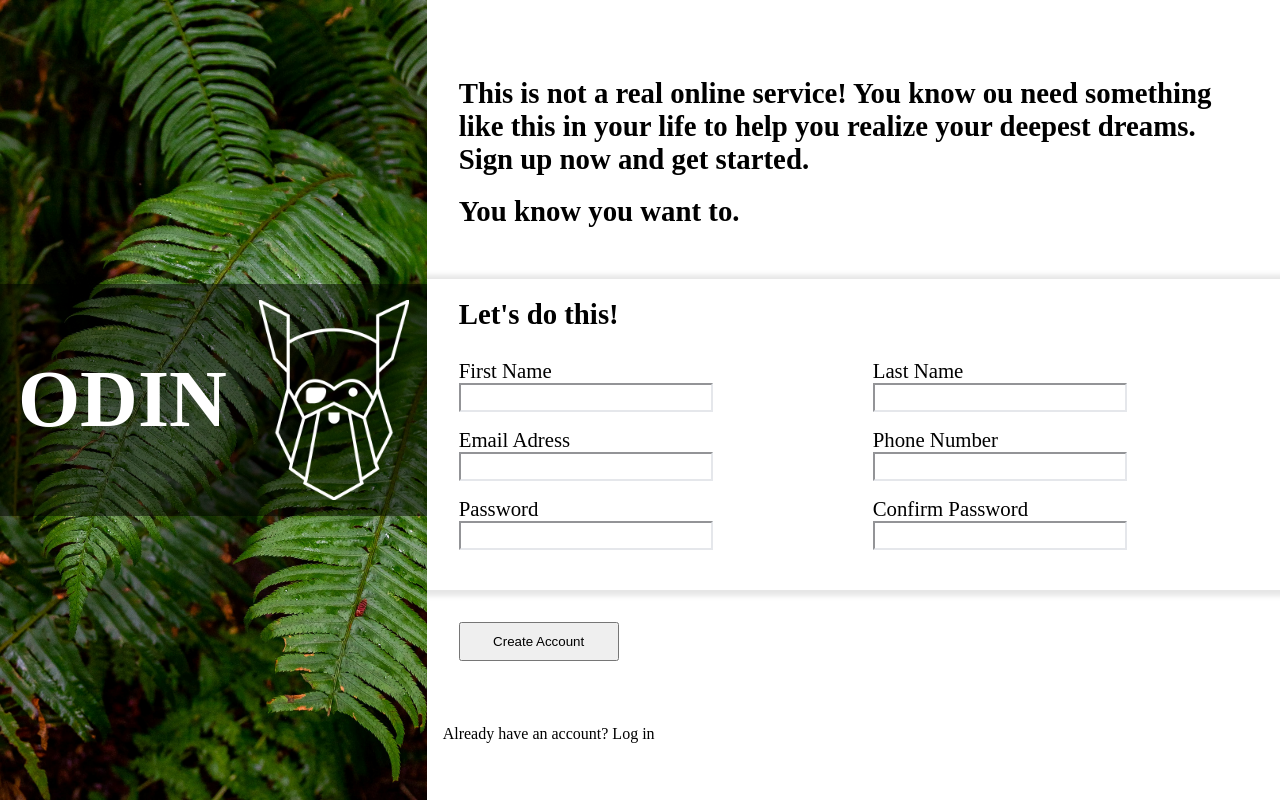
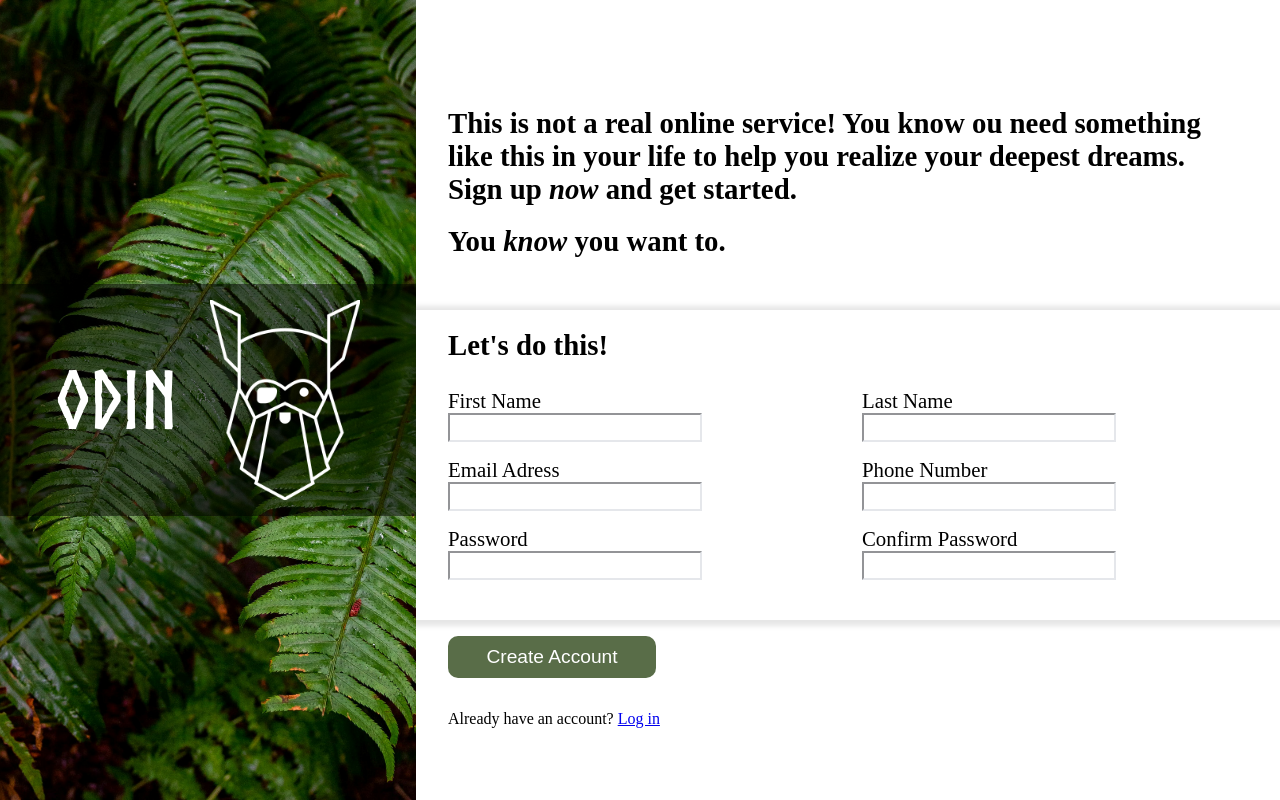
Before and after one commit to NMRSantos/odin-sign-up-form, a plain HTML site: page index.html in a window 1280 px wide. Drawn offline with Linux system fonts and the light colour scheme.

Commit message:
Finish touching up css and minor html adjustements. Need to fix the button logic

```diff
--- a/index.html
+++ b/index.html
@@ -18,9 +18,9 @@
     <div class="main-body">
         <div class="intro">
             <h1 class="top">This is not a real online service! You know ou need something like this
-                in your life to help you realize your deepest dreams. Sign up now and get started.
+                in your life to help you realize your deepest dreams. <br>Sign up <i>now</i> and get started.
             </h1>
-            <h1 class="bottom">You know you want to.</h1>
+            <h1 class="bottom">You <i>know</i> you want to.</h1>
         </div>
         <form action="test.com/path" method="post" class="form" class=".form">
             <div>
@@ -49,19 +49,33 @@
                 <div class="form-row">
                     <div class="form-group">
                         <label for="user-password">Password</label>
-                        <input type="password" name="user-password" id="user-password">
+                        <input
+                        type="password"
+                        name="user-password"
+                        id="user-password"
+                        class="password"
+                        required
+                        >
                     </div>
 
                     <div class="form-group">
                         <label for="user-password-confirmation">Confirm Password</label>
-                        <input type="password" name="user-password-confirmation" id="user-password-confirmation">
+                        <input
+                        type="password"
+                        name="user-password-confirmation"
+                        id="user-password-confirmation"
+                        class="password"
+                        required
+                        >
                     </div>
                 </div>
             </div>
 
         </form>
-        <button type="submit" class="button">Create Account</button>
-        <p class="log-in">Already have an account? Log in</p>
+        <div class="actions">
+            <button type="submit" class="button">Create Account</button>
+            <p class="log-in">Already have an account? <a href="#">Log in</a></p>
+        </div>
     </div>
 
 
--- a/styles.css
+++ b/styles.css
@@ -4,6 +4,11 @@ body {
     padding: 0px;
     border: 0px;
     margin: 0px;
+}
+
+@font-face {
+    font-family: Norse-Bold;
+    src: url(fonts/Norse-Bold.otf);
 }
 
 .side-panel {
@@ -32,6 +37,7 @@ body {
 .tod {
     color: white;
     font-size: 5em;
+    font-family: Norse-Bold;
 }
 
 .logo {
@@ -53,6 +59,7 @@ body {
 
 .intro {
     padding: 2rem;
+    width: 100ch;
 
 }
 
@@ -63,8 +70,8 @@ body {
     box-sizing: border-box;
     box-shadow: 1px 1px 5px 5px rgb(0 0 0 / 0.1);
     display: flex;
-    flex-direction: column; /* stack .form-groups vertically */
-    gap: 1rem;              /* optional, space between fields */
+    flex-direction: column;
+    gap: 1rem;
 }
 
 .form-row {
@@ -88,12 +95,42 @@ body {
     padding: 5px;
 }
 
-button {
-    width: 10rem;
-    padding: 10px;
-    margin: 2rem;
+.form-group input:focus {
+    border-color: blue;
+    box-shadow: 1px 5px 5px rgb(0 0 0 / 0.1);
+    width: 15rem;
+    padding: 5px;
 }
 
-.log-in {
-    padding: 1rem;
+.form-group .password:invalid {
+    /* border-color: red; */
 }
+
+button {
+    width: 13rem;
+    padding: 10px;
+    border-radius: 10px;
+    border: 0;
+    color: white;
+    background-color: #596D48;
+    font-size: 1.2rem;
+    margin: 1rem 0;
+}
+
+button:hover {
+    box-shadow: 1px 5px 5px rgb(0 0 0 / 0.1);
+}
+
+.actions {
+    display: flex;
+    flex-direction: column;
+    margin-left: 2rem;
+}
+
+.log-ing {
+    margin: 0;
+    font-size: 1.3rem;
+}
+.log-ing a {
+    color: #596D48;
+}
```
